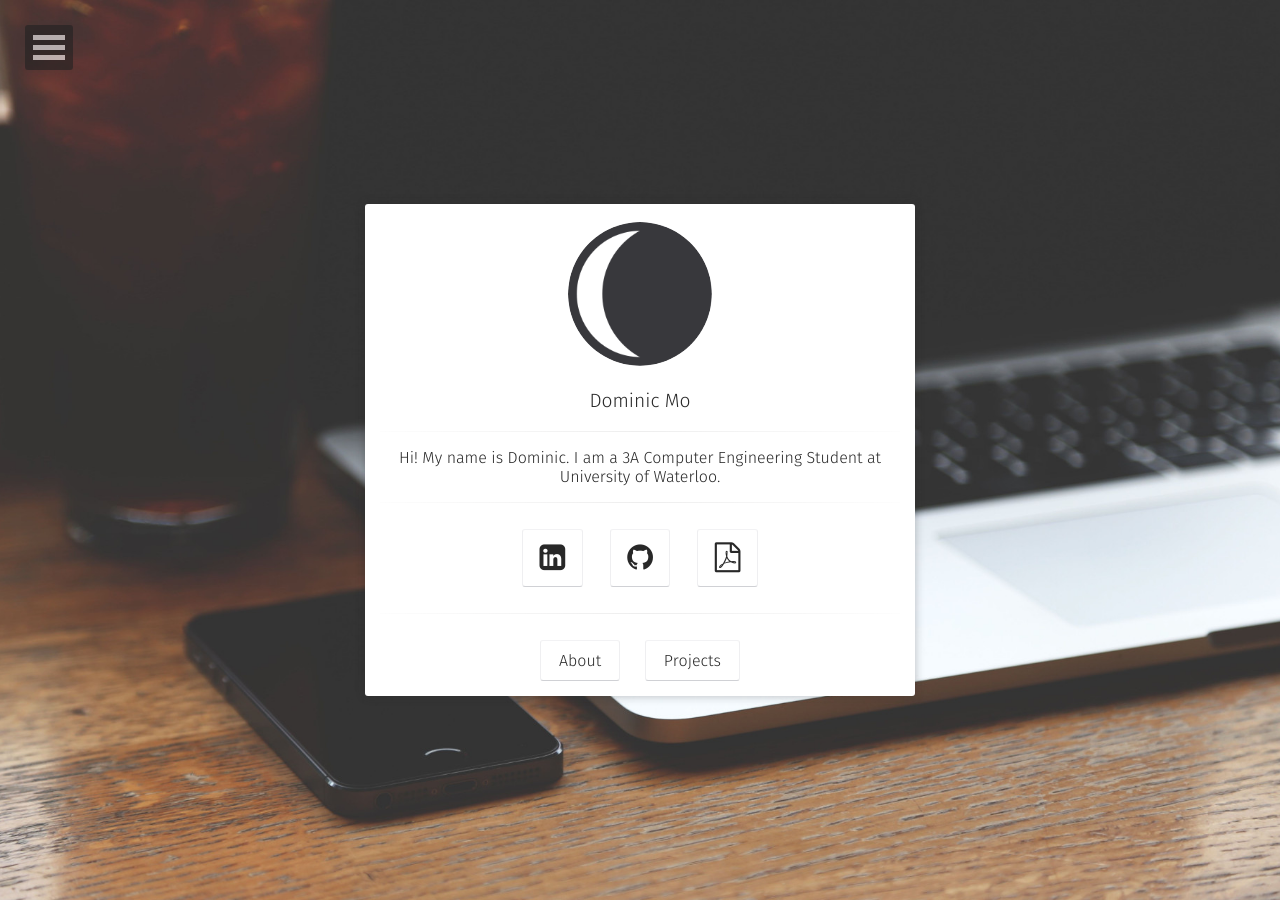
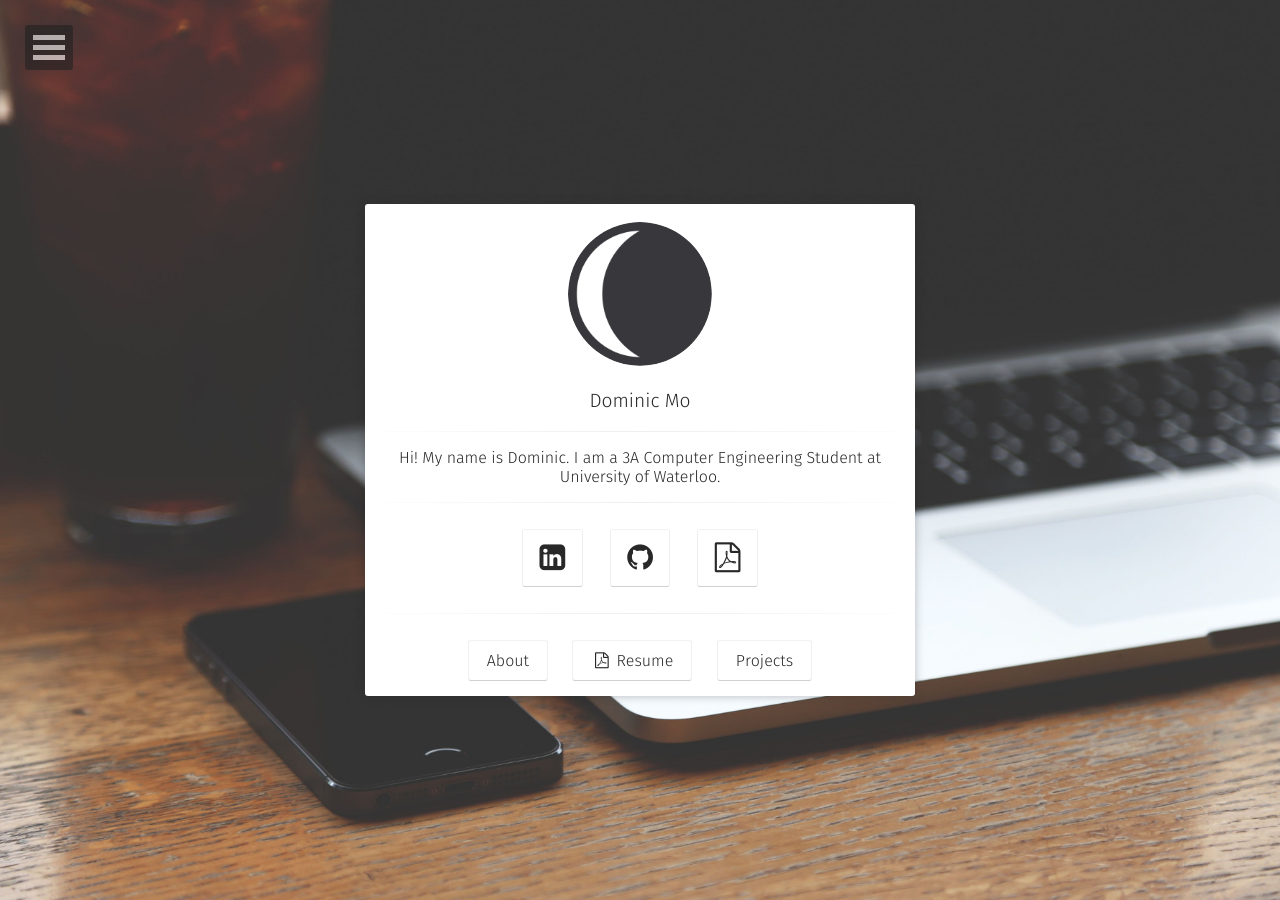
Before and after one commit to ymo13/ymo13.github.io, a Jekyll site: the page built from index.html, in a window 1280 px wide. Built offline with Jekyll 4.4.1, drawn with Linux system fonts in a browser that asks for light colours; some web fonts are replaced.

Commit message:
resume button

```diff
--- a/_layouts/home.html
+++ b/_layouts/home.html
@@ -32,13 +32,14 @@ layout: compress
                     {% include social-links.html %}
                   <hr class="hr-line">
                   <h3 class="title">
-                         <a class="btn zoombtn" href="{{ site.url }}/about">
+                         <a class="btn zoombtn" href="{{ site.url }}/about" title="About">
                          About
                          </a>
-                         <!--<a class="btn zoombtn" href="{{ site.url }}/posts">
-                         Posts
-                         </a>-->
-                         <a class="btn zoombtn" href="{{ site.url }}/projects">
+                         <a class="btn zoombtn" href="{{ site.url }}/assets/resume/resume.pdf">
+                         <i class="fa fa-fw fa-file-pdf-o"></i>
+                         Resume
+                         </a>
+                         <a class="btn zoombtn" href="{{ site.url }}/projects" title="Projects">
                          Projects
                          </a>
                  </h3>
```
